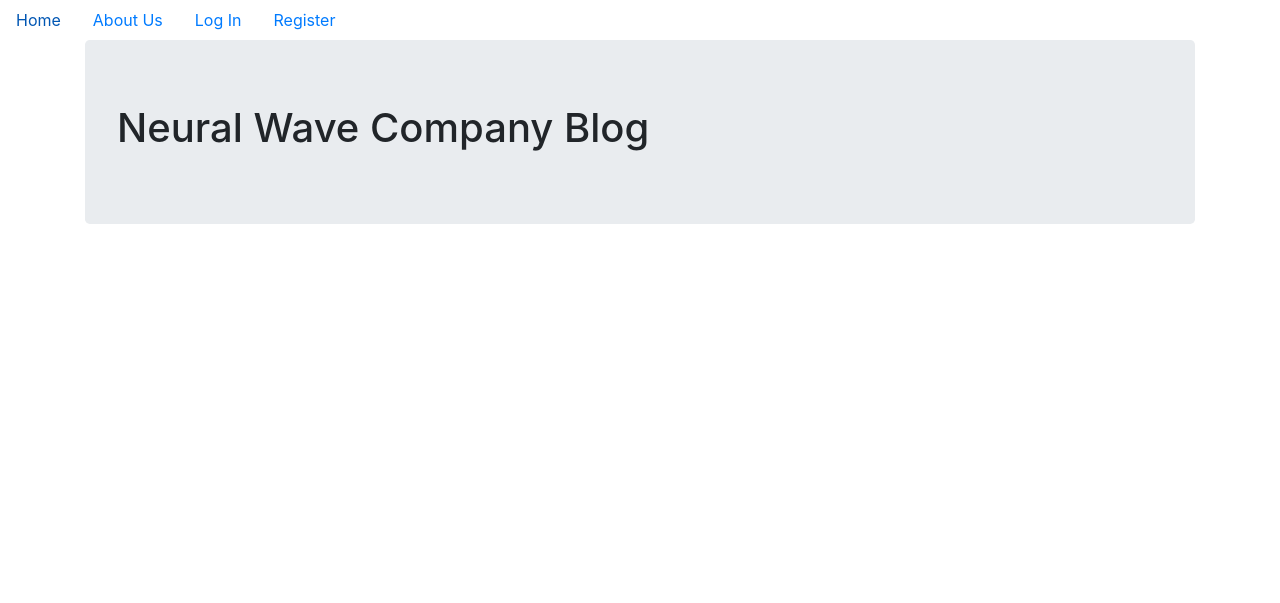
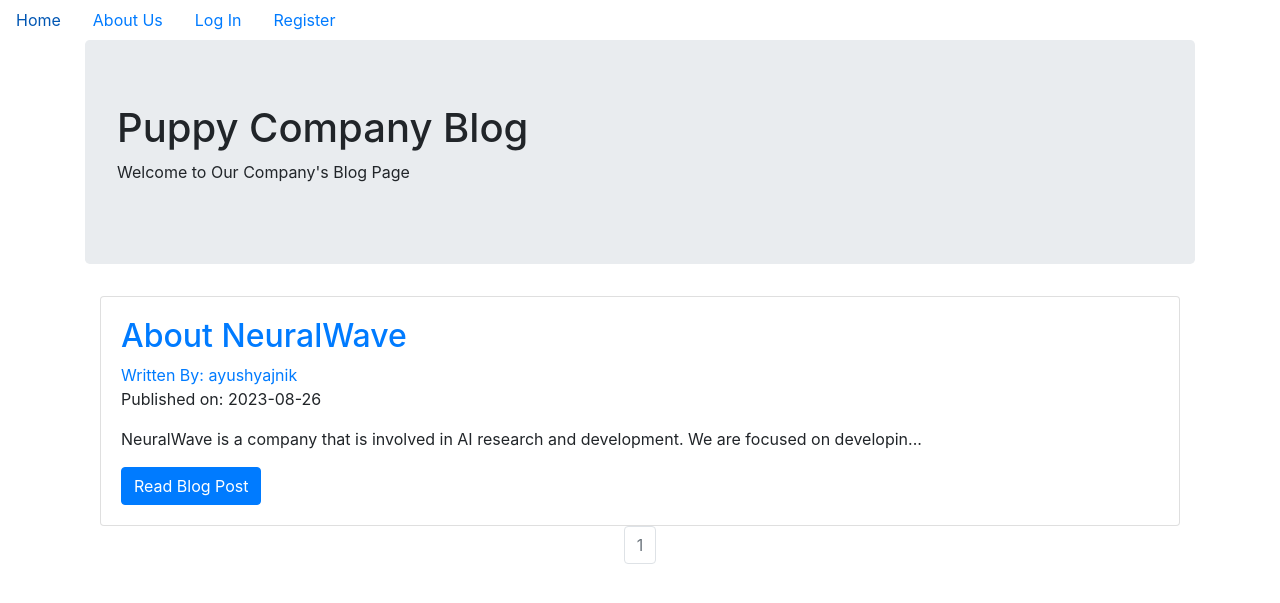
Before and after one commit to ayajnik/flaskInTheKnowledge, a Flask app: page / in a window 1280 px wide. Shown: the top 603 px of the page. Run offline with Flask 3, Linux system fonts and the light colour scheme; some libraries are stand-ins or nearby versions.

Commit message:
final changes

```diff
--- a/companyblog/templates/index.html
+++ b/companyblog/templates/index.html
@@ -1,6 +1,44 @@
 {% extends "base.html" %}
 {% block content %}
   <div class="jumbotron">
-    <h1>Neural Wave Company Blog</h1>
+    <h1>Puppy Company Blog</h1>
+    <p>Welcome to Our Company's Blog Page</p>
   </div>
+
+  <div class="container">
+
+    {# Go through each blog post #}
+    {% for post in blog_posts.items %}
+
+    <div class="card" >
+
+      <div class="card-body">
+
+
+        <h2><a class="card-title" href="  {{ url_for('blog_posts.blog_post', blog_post_id=post.id) }}">{{ post.title }}</a></h2>
+        <a href="{{ url_for('users.user_posts', username=post.author.username) }}">Written By: {{ post.author.username }}</a>
+        <p>Published on: {{ post.date.strftime('%Y-%m-%d') }}</p>
+        <p class="card-text">{{ post.text[:100] }}...</p>
+        <a href="{{ url_for('blog_posts.blog_post', blog_post_id=post.id) }}" class="btn btn-primary">Read Blog Post</a>
+      </div>
+    </div>
+
+   {% endfor %}
+
+   <nav aria-label="Page navigation example">
+     <ul class="pagination justify-content-center">
+       {% for page_num in blog_posts.iter_pages(left_edge=1, right_edge=1, left_current=1, right_current=2) %}
+          {% if blog_posts.page == page_num %}
+          <li class="page-item disabled">
+            <a class="page-link" href="{{ url_for('core.index', page=page_num) }}">{{ page_num }}</a></li>
+          </li>
+          {% else %}
+            <li class="page-item"><a class="page-link" href="{{ url_for('core.index', page=page_num) }}">{{ page_num }}</a></li>
+          {% endif %}
+      {% endfor %}
+    </nav>
+
+
+
+
 {% endblock %}
```
Also changed, not shown: companyblog/data.sqlite.
